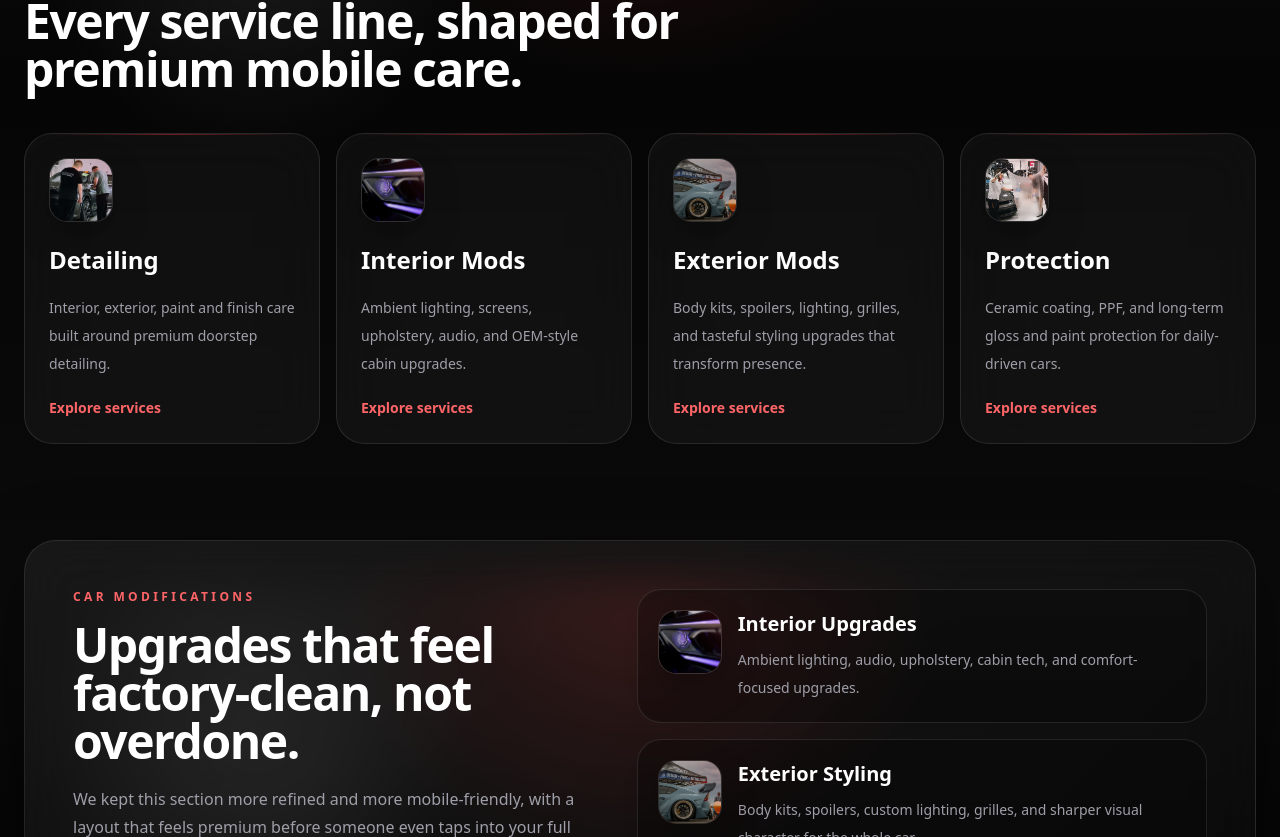
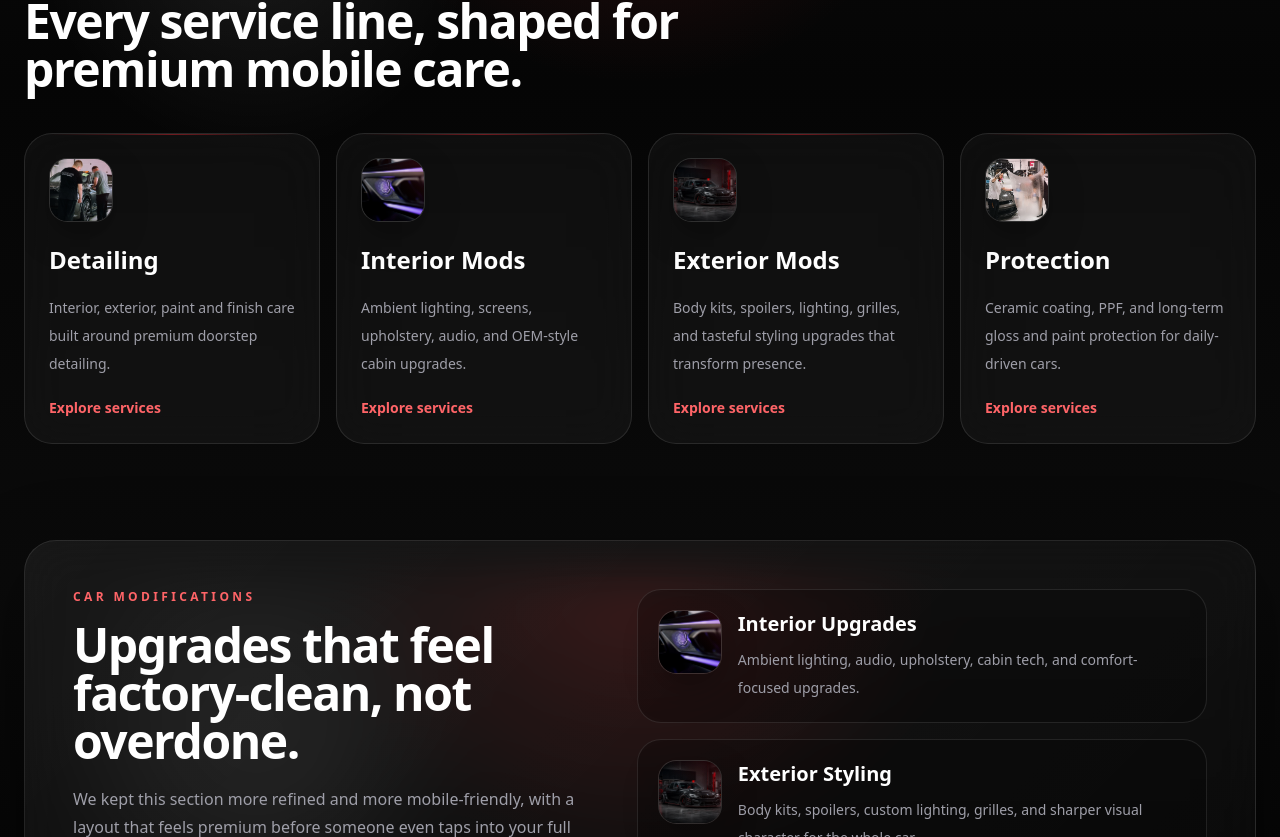
Before and after one commit to hri3day-create/driveway-kustoms, a Next.js app: page / in a window 1280 px wide. Shown: the part 1023-1860 px from the top of the page. Built offline with nearby package versions, Linux system fonts and the light colour scheme.

Commit message:
Replace exterior mods icon with JDM BMW

```diff
--- a/components/ServicePhoto.tsx
+++ b/components/ServicePhoto.tsx
@@ -26,8 +26,8 @@ const serviceImages: Record<string, string> = {
   "Interior Cleaning": "interior-cleaning.jpg",
   "Interior Mods": "bmw-ambient-unsplash.jpg",
   "Interior Upgrades": "bmw-ambient-unsplash.jpg",
-  "Exterior Mods": "body-kit-show.jpg",
-  "Exterior Styling": "body-kit-show.jpg",
+  "Exterior Mods": "exterior-mods-bmw-jdm.webp",
+  "Exterior Styling": "exterior-mods-bmw-jdm.webp",
   Protection: "protective-film-team.jpg",
   "Protection Packages": "protective-film-team.jpg",
 
```
Also changed, not shown: public/images/service-thumbnails/exterior-mods-bmw-jdm.webp (added).
